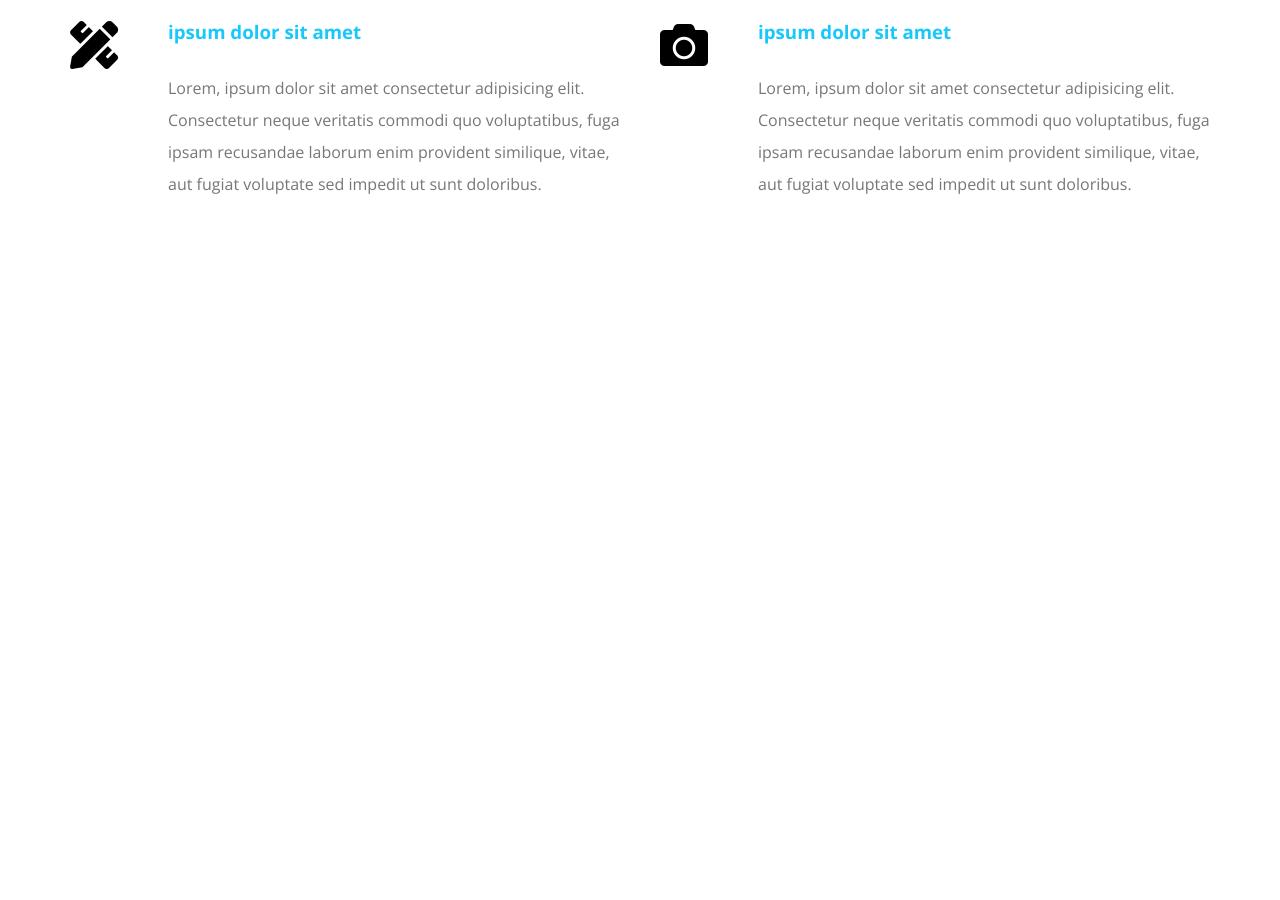
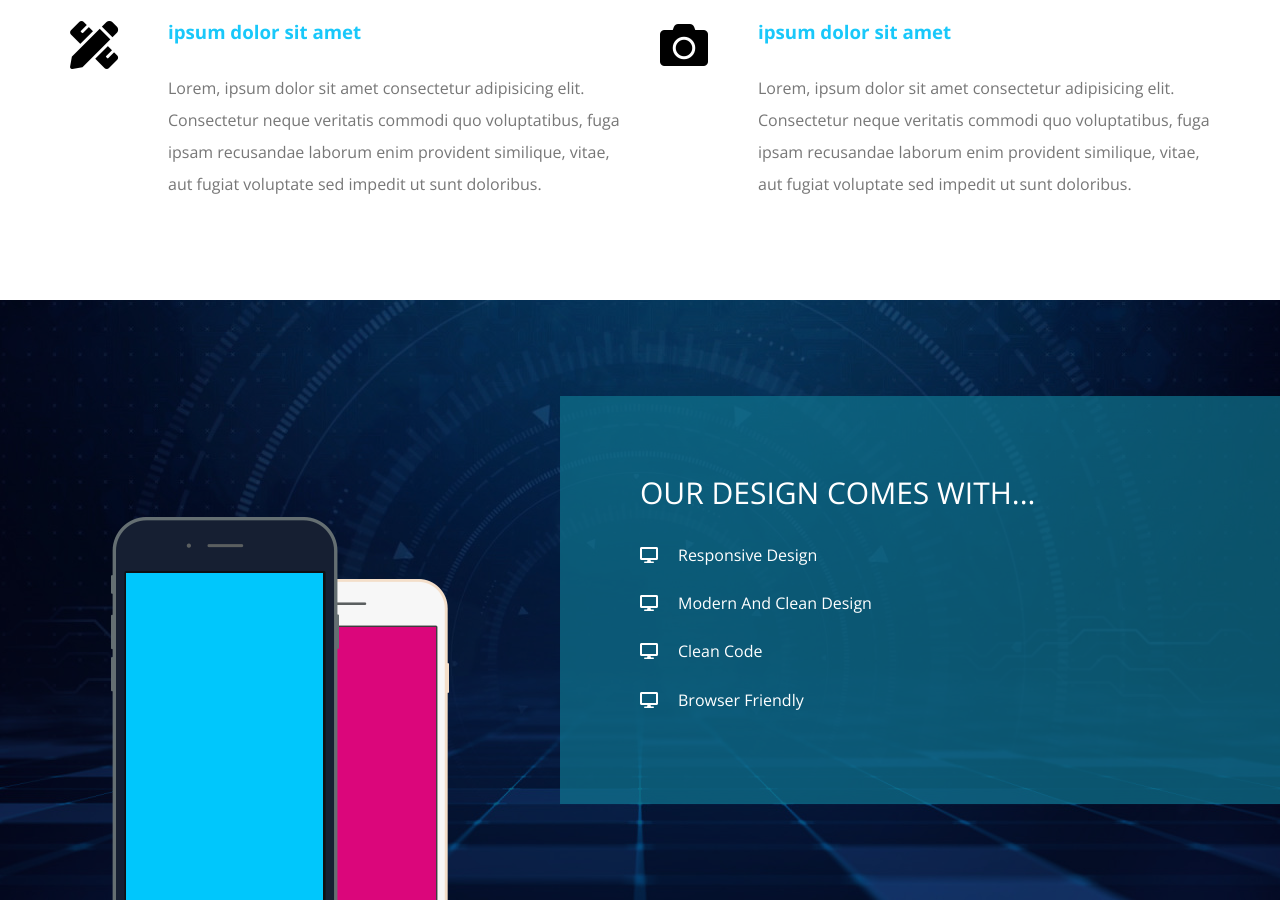
Before and after one commit to AmirElsaeed/html_css_template2, a plain HTML site: page index.html in a window 1280 px wide. Shown: the part 1463-2363 px from the top of the page. Before the commit the page ends 1763 px from the top, so only its background shows below. Drawn offline with nearby package versions, Linux system fonts and the light colour scheme.

Commit message:
add design section

```diff
--- a/css/style.css
+++ b/css/style.css
@@ -221,6 +221,7 @@
     font-size: 30px;
     font-weight: normal;
     line-height: 1.5;
+    margin-bottom: 20px;
 }
 .landing .text .content p{
     font-size: 14px;
@@ -301,3 +302,65 @@
     color: #777;
 }
 /* end services */
+
+/* start design section */
+.design{
+    padding-top: var(--section-padding);
+    padding-bottom: var(--section-padding);
+    height: 600px;
+    position: relative;
+    background-image: url(../images/design-features.jpg);
+     background-size: cover;
+    display: flex;
+    align-items: center;
+    overflow: hidden;
+}
+.design::before{
+    content: "";
+    position: absolute;
+    left: 0;
+    top: 0;
+    width: 100%;
+    height: 100%;
+    background-color: rgb(0  0  0 / 0.50);
+}
+.design .image,
+.design .text{
+    z-index: 2;
+    position: relative;
+    flex: 1;
+}
+.design .image{
+    text-align: center;
+}
+@media (max-width: 767px) {
+    .design .image{
+        display: none;
+    }
+}
+.design .image img{
+    position: relative;
+    bottom: -150px;
+}
+.design .text{
+    width: 50%;
+    color: white;
+    background-color: var(--transparent-color);
+    padding: 80px;
+}
+.design .text h2{
+    font-size: 30px;
+    font-weight: normal;
+    text-transform: uppercase;
+    margin-bottom: 20px;
+}
+.design .text ul li{
+    padding: 15px 0;
+}
+.design .text ul li::before{
+    font-family: 'Font Awesome 5 Free';
+    content: '\f108';
+    font-weight: 900;
+    margin-right: 20px;
+}
+/* end design section */
--- a/index.html
+++ b/index.html
@@ -98,5 +98,21 @@
         </div>
     </div>
     <!-- end services -->
+    <!-- start design -->
+    <div class="design">
+        <div class="image">
+            <img src="images/mobile.png" alt="Mobile">
+        </div>
+        <div class="text">
+            <h2>Our Design comes with...</h2>
+            <ul>
+                <li>Responsive Design</li>
+                <li>Modern And Clean Design</li>
+                <li>Clean Code</li>
+                <li>Browser Friendly</li>
+            </ul>
+        </div>
+    </div>
+    <!-- end design -->
 </body>
 </html>
```
Also changed, not shown: images/design-features.jpg (added), images/mobile.png (added).
